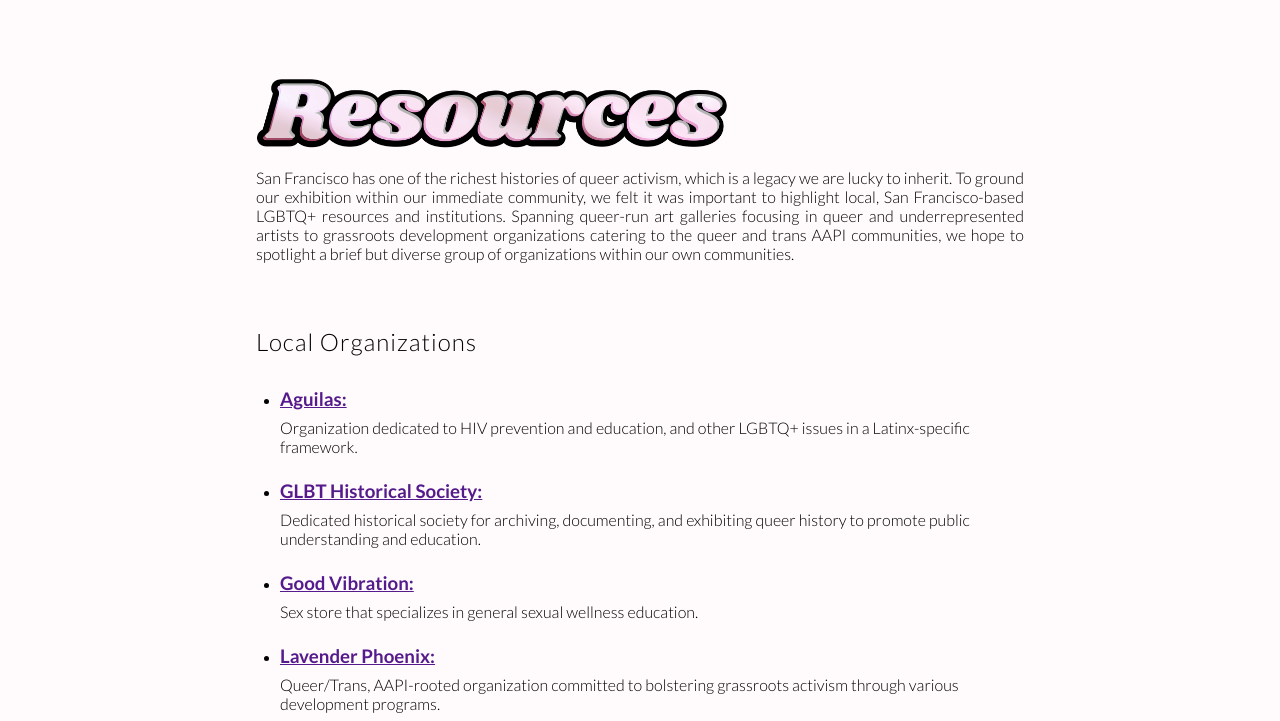
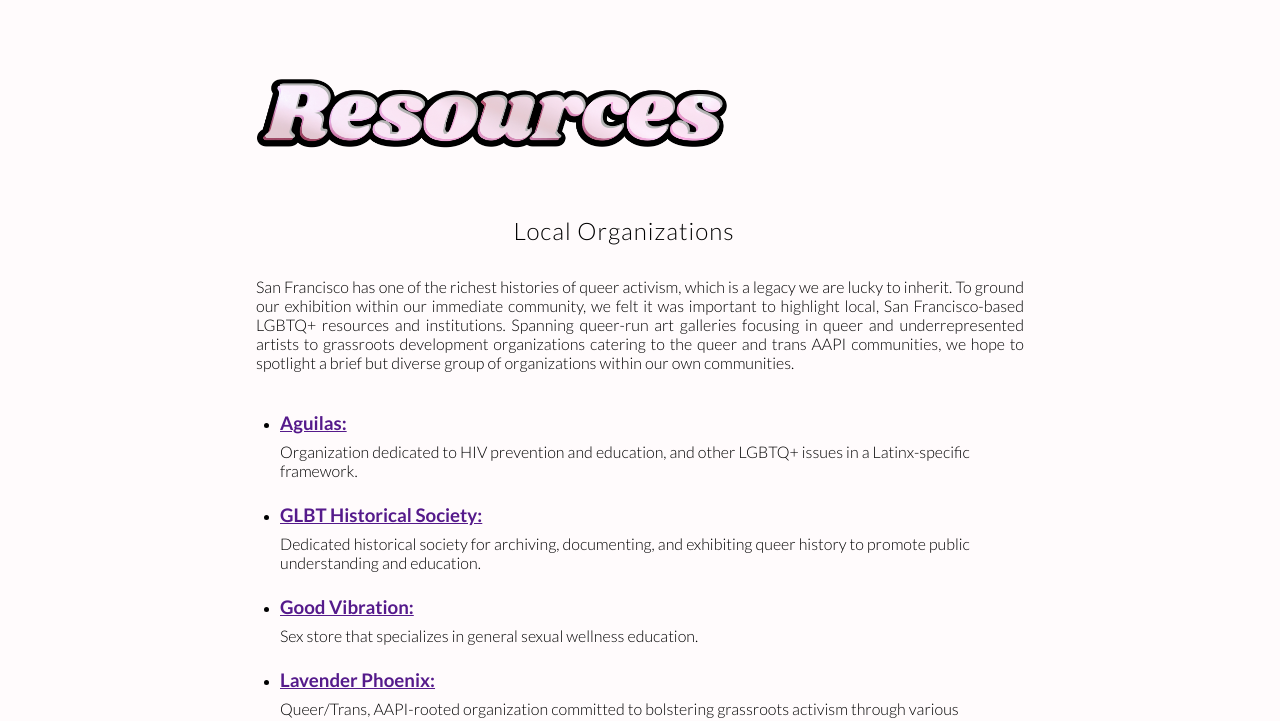
Before and after one commit to ASneakyToast/fuckexhibition.github.io, an Astro site: page /resources in a window 1280 px wide. Shown: the part 68-789 px from the top of the page. Built offline with nearby package versions, Linux system fonts and the light colour scheme; Astro itself is replaced by a stand-in of ours; a web font is replaced by a local one.

Commit message:
fixed some styling incosistancies wtiih contnet.

```diff
--- a/src/pages/resources.astro
+++ b/src/pages/resources.astro
@@ -2,14 +2,16 @@
 import BaseLayout from "../layouts/BaseLayout.astro";
 ---
 <BaseLayout title="Press | Resources">
+
   <section class="intro">
     <h1>Resources</h1>
     <img src="/graphics/resources-text_graphic.png" />
-    <p>San Francisco has one of the richest histories of queer activism, which is a legacy we are lucky to inherit. To ground our exhibition within our immediate community, we felt it was important to highlight local, San Francisco-based LGBTQ+ resources and institutions. Spanning queer-run art galleries focusing in queer and underrepresented artists to grassroots development organizations catering to the queer and trans AAPI communities, we hope to spotlight a brief but diverse group of organizations within our own communities.
-</p>
   </section>
 
-  <h2>Local Organizations</h2>
+  <section class="sf-block">
+    <h2>Local Organizations</h2>
+    <p>San Francisco has one of the richest histories of queer activism, which is a legacy we are lucky to inherit. To ground our exhibition within our immediate community, we felt it was important to highlight local, San Francisco-based LGBTQ+ resources and institutions. Spanning queer-run art galleries focusing in queer and underrepresented artists to grassroots development organizations catering to the queer and trans AAPI communities, we hope to spotlight a brief but diverse group of organizations within our own communities.</p>
+  </section>
   <ul class="resource-list">
     <li>
       <h3><a href="">Aguilas:</a></h3>
@@ -43,10 +45,6 @@
 </BaseLayout>
 
 <style scoped>
-  h2 {
-    text-align: left !important;
-  }
-
   .resource-list li {
     margin-bottom: 24px;
   }
```
Also changed, not shown: src/pages/about.astro (+1 -6 lines).
